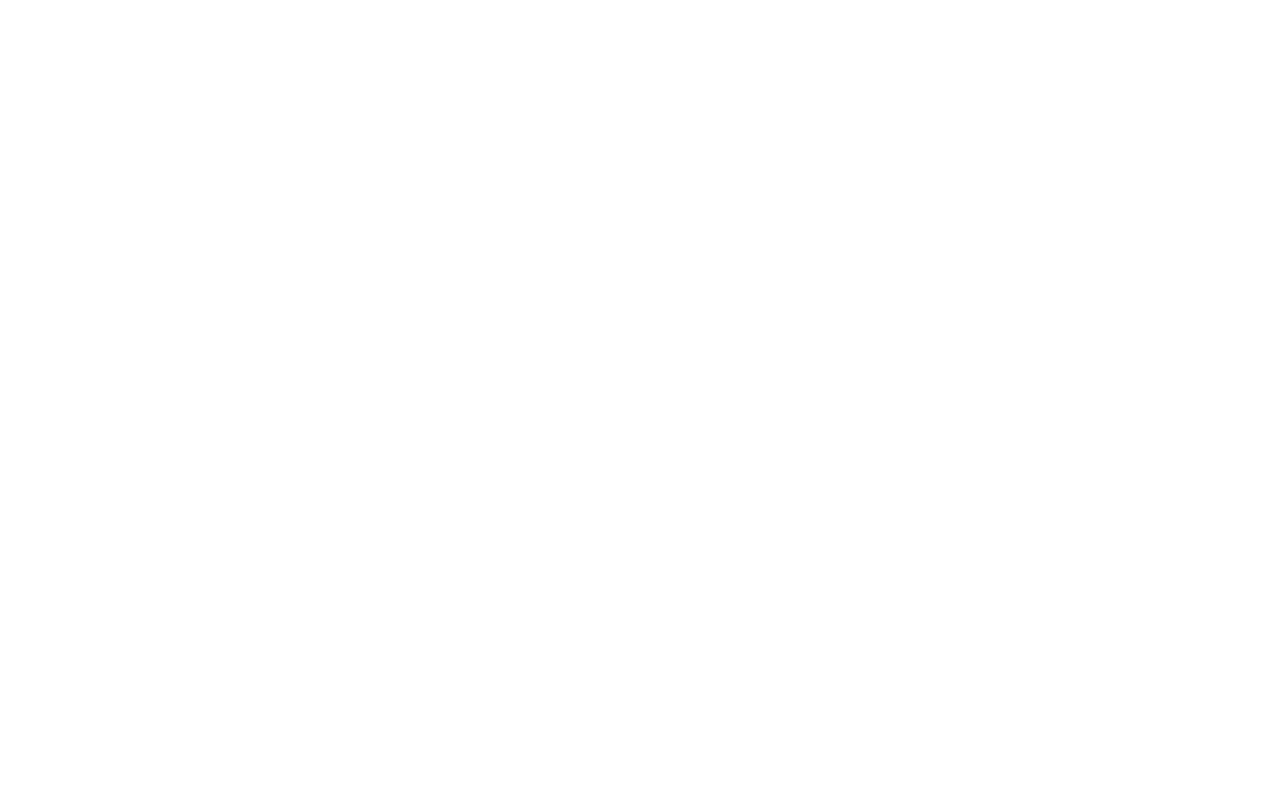
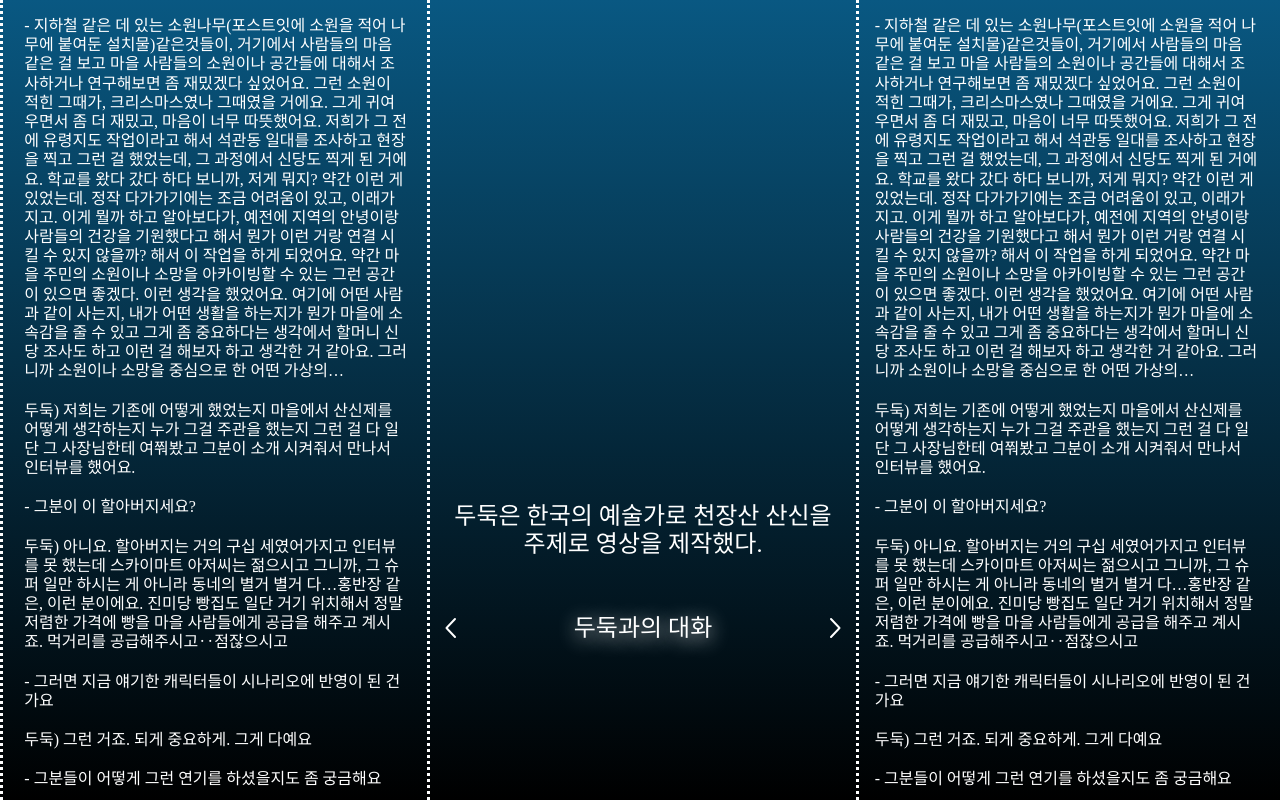
Before and after one commit to 0dot77/yeps-osaka, a React (Vite) app: page /exhibition/interviews in a window 1280 px wide. Before the commit this address had no page. Built offline with nearby package versions, Linux system fonts and the light colour scheme.

Commit message:
feat: add private pages for exhibitions

```diff
--- a/src/components/InterviewerText.jsx
+++ b/src/components/InterviewerText.jsx
@@ -12,7 +12,6 @@
   grid-row: 1/2;
   width: 100%;
   height: 100%;
-  border: 1px solid red;
   display: flex;
   flex-direction: column;
   justify-content: flex-end;
@@ -40,6 +39,7 @@
   font-size: 1.5rem;
   /* word-break: break-all; */
   line-height: 1.2;
+  text-align: center;
 `;
 
 export default function InterviewerText({ setInterviewIndex, interviewIndex }) {
--- /dev/null
+++ b/src/routes/Exhibition.jsx
@@ -0,0 +1,24 @@
+import styled from 'styled-components';
+import { Outlet } from 'react-router-dom';
+
+const Layout = styled.div`
+  width: 100vw;
+  height: 100vh;
+  background: ${(props) => props.theme.backgroundColor};
+  justify-items: center;
+  user-select: none;
+`;
+
+const Divider = styled.hr`
+  position: absolute;
+  border: 1px dotted ${(props) => props.theme.textColor};
+  width: 60%;
+`;
+
+export default function Exhibition() {
+  return (
+    <Layout>
+      <Outlet />
+    </Layout>
+  );
+}
--- a/src/routes/Router.jsx
+++ b/src/routes/Router.jsx
@@ -5,6 +5,7 @@
 import WishAndTemple from './WishAndTemple';
 import WebGame from './WebGame';
 import Main from './Main';
+import Exhibition from './Exhibition';
 
 function Router() {
   return (
@@ -16,6 +17,10 @@
           <Route path="/wish-and-temple" element={<WishAndTemple />}></Route>
           <Route path="/web-game" element={<WebGame />}></Route>
         </Route>
+        <Route path="/exhibition" element={<Exhibition />}>
+          <Route path="/exhibition/realtime-wishes" element={<RealTimeWishes />}></Route>
+          <Route path="/exhibition/interviews" element={<Interviews />}></Route>
+        </Route>
       </Routes>
     </BrowserRouter>
   );
```
Also changed, not shown: 1 other file (tests, documents, lock files or other folders).
